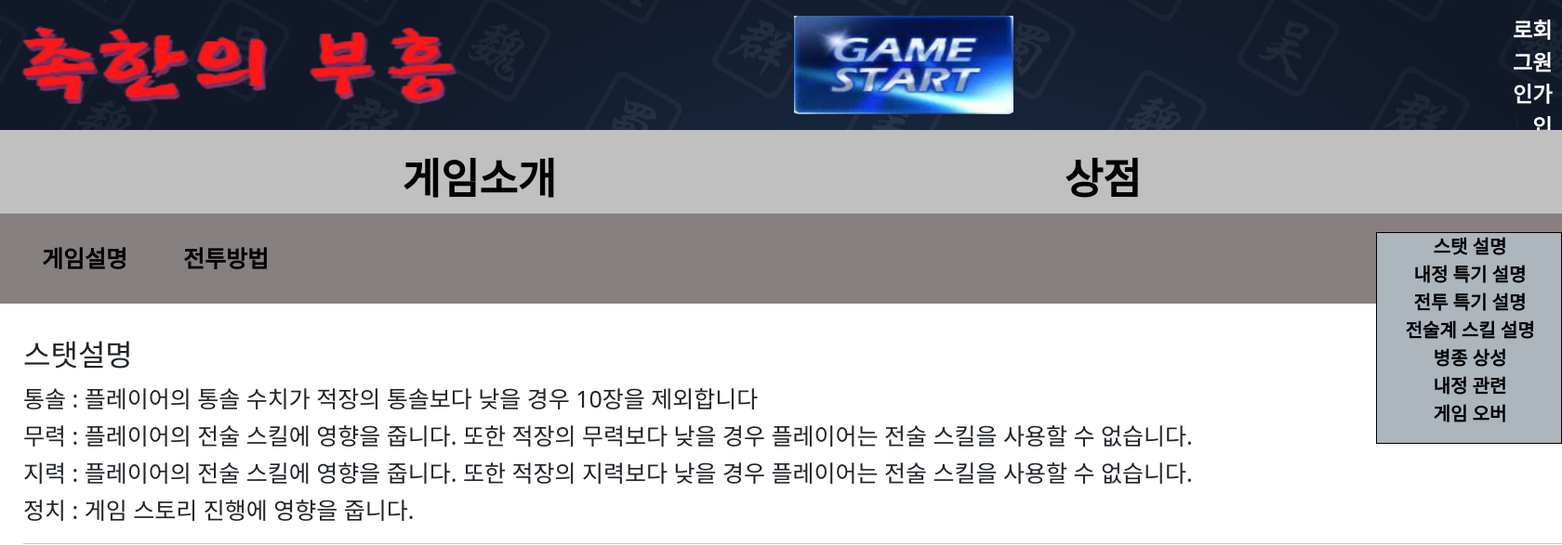
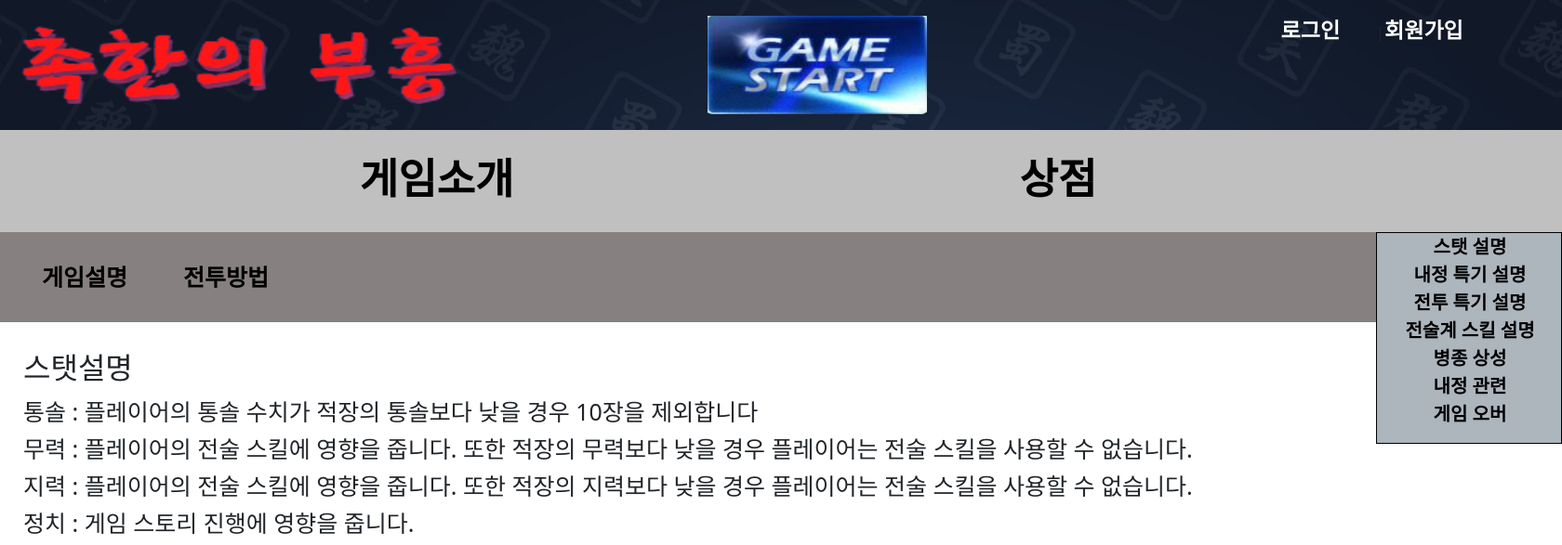
Before and after one commit to diplopia7/TeamProject_onlyme3, a Django app: page /game_info/ in a window 1680 px wide. Shown: the top 587 px of the page at 93% size. Run offline with Django 4.2, Linux system fonts and the light colour scheme; some libraries are stand-ins or nearby versions.

Commit message:
style 수정

```diff
--- a/templates/game_info.html
+++ b/templates/game_info.html
@@ -15,19 +15,20 @@
         a:active {color: orangered; text-decoration:none }
 
         #logo {width: 515px; height:115px; float:left; margin-top:15px }
-        #gamestart { list-style:none; margin-left:300px; margin-top: 10px}
+        #gamestart {list-style:none; position:absolute; left:43%; margin-top: 10px; }
         #gamestart img { width:250px; height: 120px;   }
-        #qmenu { word-spacing:35px; display:flex; float:right; margin-left:530px; margin-top: 15px}
+        #qmenu { position: absolute; word-spacing:35px; display:flex; left:82%; margin-top: 15px}
 
-        nav { width:100%; background: silver; padding: 5px 15px; clear: both; display:inline-block}
+        nav { clear: both; width:100%; position:relative; background: silver; padding: 5px 15px; }
 
-        nav ul { word-spacing:500px;  font-weight:bold; text-align: center; list-style: none; font-size: 25px; padding:3px;
-                margin-right:60px; margin-top: 10px }
-        nav li { display: flex; align-items: center; flex-wrap: wrap; text-align: center}
+        nav ul { word-spacing: 500px; font-weight:bold; }
+        nav li { list-style: none; position:relative; left:20%; margin-top:10px; }
         nav a{ font-size:45px}
 
+        video { max-width: 100%; display: block; }
+
         #infonav {
-            position: relative; top:-20px;
+            position: relative; margin-bottom:30px;
             display: flex; list-style: none;
             padding:15px;
             font-size: 20px;
```
